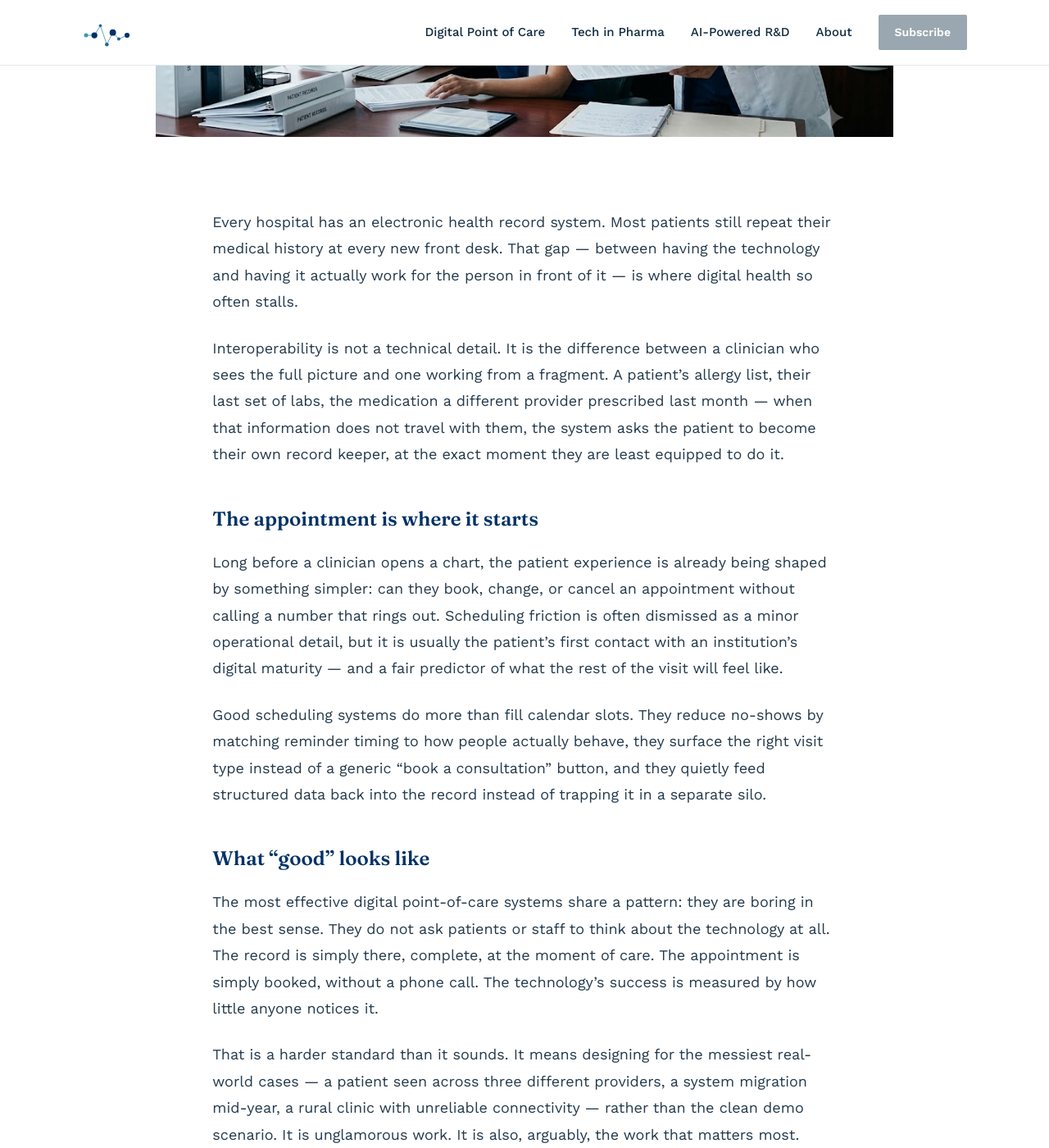
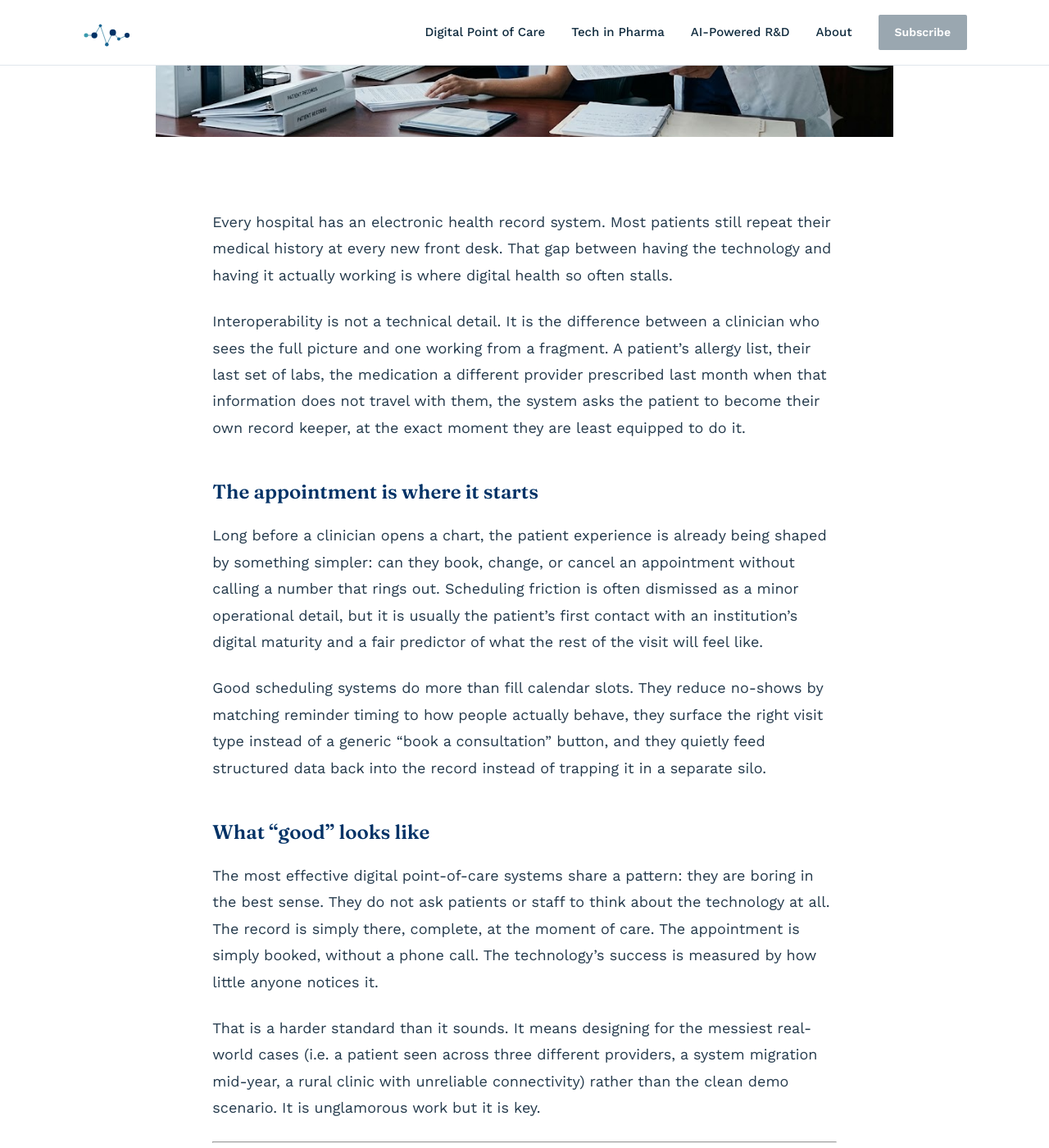
Before and after one commit to nelgrim123-cmyk/techforgood.world, a Jekyll site: the page built from _posts/2026-07-20-ehr-interoperability-why-it-still-matters.md, in a window 1280 px wide and 1400 px high, scrolled down 740 px. Shown: the whole window at 82% size. Built offline with Jekyll 4.4.1, drawn with Linux system fonts in a browser that asks for light colours.

Commit message:
Update 2026-07-20-ehr-interoperability-why-it-still-matters.md

```diff
--- a/_posts/2026-07-20-ehr-interoperability-why-it-still-matters.md
+++ b/_posts/2026-07-20-ehr-interoperability-why-it-still-matters.md
@@ -5,13 +5,13 @@ read_time: 4
 cover: /assets/images/covers/ehr-interoperability.jpeg
 ---
 
-Every hospital has an electronic health record system. Most patients still repeat their medical history at every new front desk. That gap — between having the technology and having it actually work for the person in front of it — is where digital health so often stalls.
+Every hospital has an electronic health record system. Most patients still repeat their medical history at every new front desk. That gap between having the technology and having it actually working is where digital health so often stalls.
 
-Interoperability is not a technical detail. It is the difference between a clinician who sees the full picture and one working from a fragment. A patient's allergy list, their last set of labs, the medication a different provider prescribed last month — when that information does not travel with them, the system asks the patient to become their own record keeper, at the exact moment they are least equipped to do it.
+Interoperability is not a technical detail. It is the difference between a clinician who sees the full picture and one working from a fragment. A patient's allergy list, their last set of labs, the medication a different provider prescribed last month when that information does not travel with them, the system asks the patient to become their own record keeper, at the exact moment they are least equipped to do it.
 
 ## The appointment is where it starts
 
-Long before a clinician opens a chart, the patient experience is already being shaped by something simpler: can they book, change, or cancel an appointment without calling a number that rings out. Scheduling friction is often dismissed as a minor operational detail, but it is usually the patient's first contact with an institution's digital maturity — and a fair predictor of what the rest of the visit will feel like.
+Long before a clinician opens a chart, the patient experience is already being shaped by something simpler: can they book, change, or cancel an appointment without calling a number that rings out. Scheduling friction is often dismissed as a minor operational detail, but it is usually the patient's first contact with an institution's digital maturity and a fair predictor of what the rest of the visit will feel like.
 
 Good scheduling systems do more than fill calendar slots. They reduce no-shows by matching reminder timing to how people actually behave, they surface the right visit type instead of a generic "book a consultation" button, and they quietly feed structured data back into the record instead of trapping it in a separate silo.
 
@@ -19,7 +19,7 @@ Good scheduling systems do more than fill calendar slots. They reduce no-shows b
 
 The most effective digital point-of-care systems share a pattern: they are boring in the best sense. They do not ask patients or staff to think about the technology at all. The record is simply there, complete, at the moment of care. The appointment is simply booked, without a phone call. The technology's success is measured by how little anyone notices it.
 
-That is a harder standard than it sounds. It means designing for the messiest real-world cases — a patient seen across three different providers, a system migration mid-year, a rural clinic with unreliable connectivity — rather than the clean demo scenario. It is unglamorous work. It is also, arguably, the work that matters most.
+That is a harder standard than it sounds. It means designing for the messiest real-world cases (i.e. a patient seen across three different providers, a system migration mid-year, a rural clinic with unreliable connectivity) rather than the clean demo scenario. It is unglamorous work but it is key.
 
 ---
 
```
